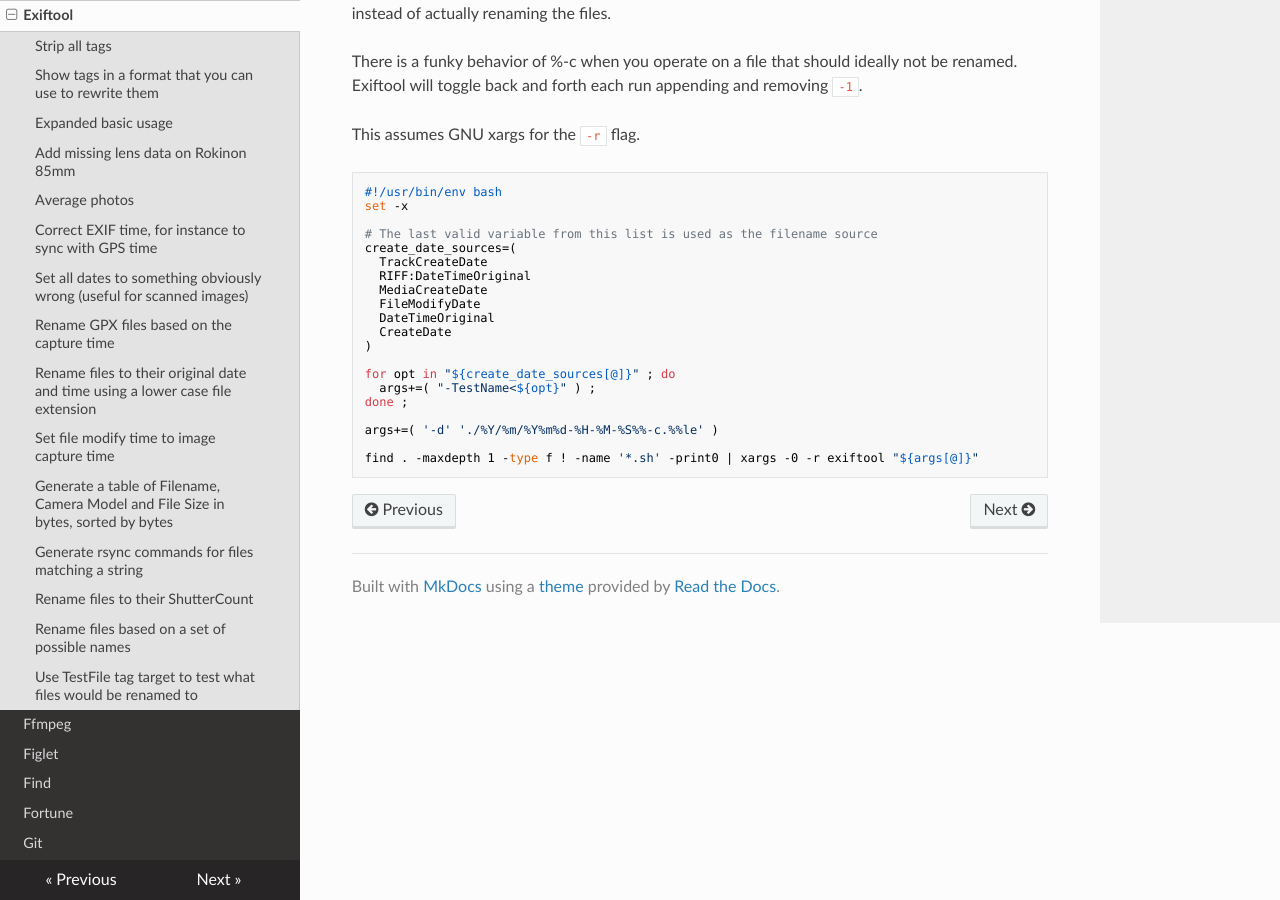
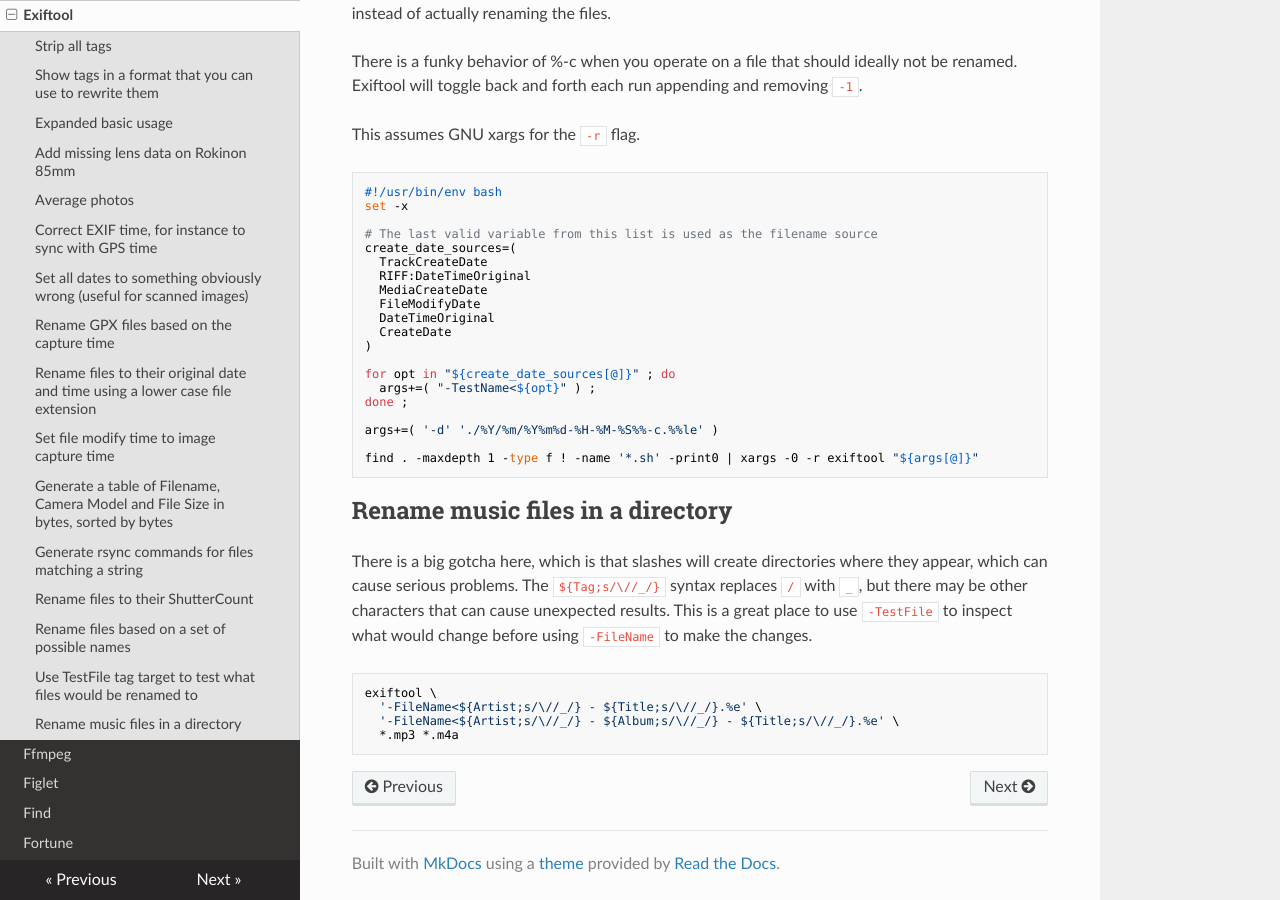
Before and after one commit to lando-cal/tech-notes, an MkDocs documentation site: the page built from docs/exiftool.md, in a window 1280 px wide and 900 px high, scrolled down 2405 px. Built offline with MkDocs 1.6.1, drawn with Linux system fonts in a browser that asks for light colours; nearby versions of some CDN libraries.

Commit message:
Add audio renaming example

````diff
--- a/docs/exiftool.md
+++ b/docs/exiftool.md
@@ -139,3 +139,14 @@ args+=( '-d' './%Y/%m/%Y%m%d-%H-%M-%S%%-c.%%le' )
 
 find . -maxdepth 1 -type f ! -name '*.sh' -print0 | xargs -0 -r exiftool "${args[@]}"
 ```
+
+## Rename music files in a directory
+
+There is a big gotcha here, which is that slashes will create directories where they appear, which can cause serious problems. The `${Tag;s/\//_/}` syntax replaces `/` with `_`, but there may be other characters that can cause unexpected results. This is a great place to use `-TestFile` to inspect what would change before using `-FileName` to make the changes.
+
+```
+exiftool \
+  '-FileName<${Artist;s/\//_/} - ${Title;s/\//_/}.%e' \
+  '-FileName<${Artist;s/\//_/} - ${Album;s/\//_/} - ${Title;s/\//_/}.%e' \
+  *.mp3 *.m4a
+```
````
